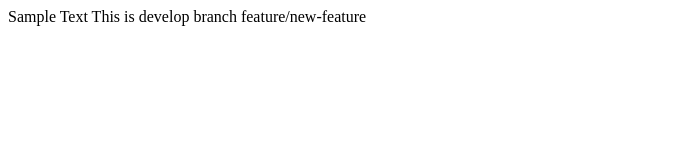
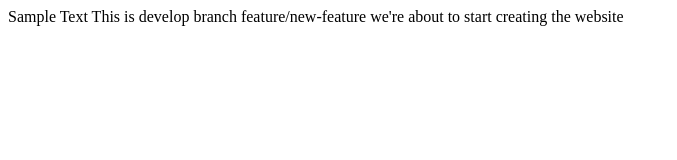
Before and after one commit to Yomshooot/Maya-Print-v2, a plain HTML site: page company.html in a window 1280 px wide. Shown: the whole page, without its empty margins (0-677 px from the left). Drawn offline with Linux system fonts and the light colour scheme.

Commit message:
updated new feature

```diff
--- a/company.html
+++ b/company.html
@@ -10,5 +10,8 @@
         This is develop branch
 
         feature/new-feature
+
+        we're about to start creating the website
+
     </body>
 </html>
```
